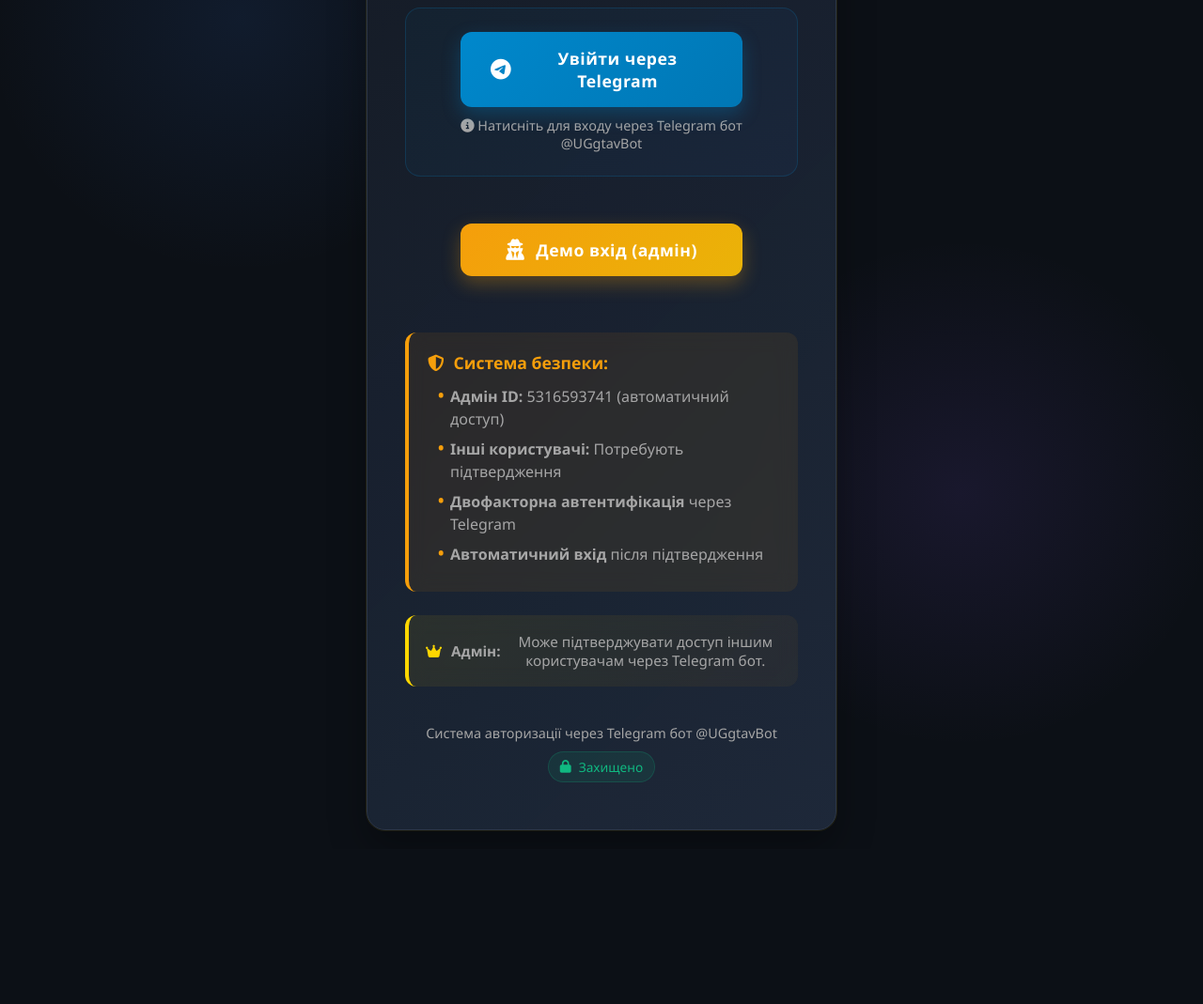
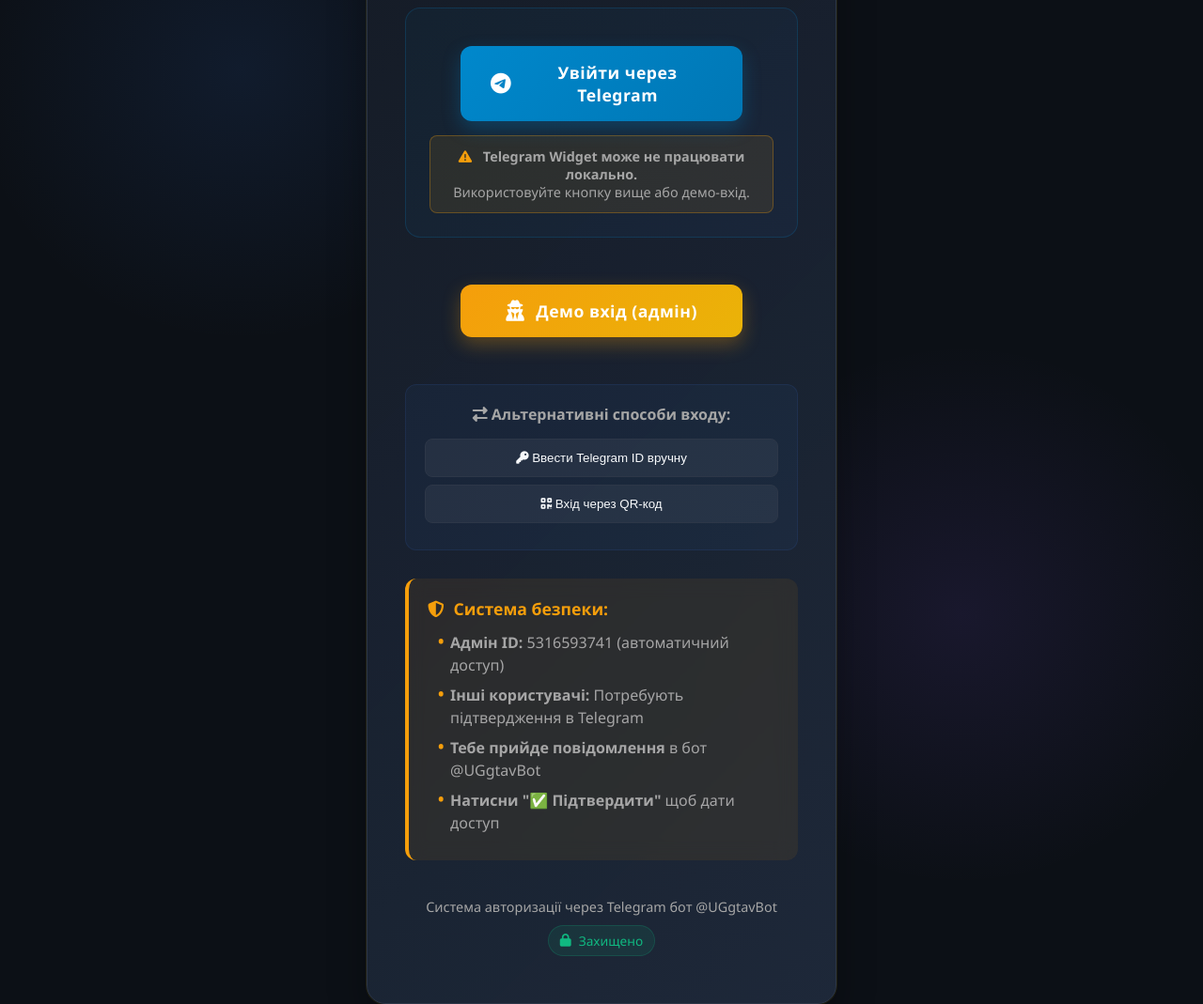
Before and after one commit to swetatop/manual, a plain HTML site: page login.html in a window 1280 px wide. Shown: the part 360-1429 px from the top of the page at 94% size. Before the commit the page ends 1264 px from the top, so only its background shows below. Drawn offline with Linux system fonts and the light colour scheme; a script that the page names is missing.

Commit message:
Update Telegram button and widget styles
Refactor Telegram button styles and functionality.

```diff
--- a/login.html
+++ b/login.html
@@ -116,8 +116,8 @@
             margin-right: auto;
         }
 
-        /* Telegram Button */
-        .telegram-btn-container {
+        /* Telegram Widget */
+        .telegram-widget-container {
             margin: 30px 0;
             padding: 25px;
             background: linear-gradient(135deg, rgba(0, 136, 204, 0.05), rgba(59, 130, 246, 0.05));
@@ -126,15 +126,21 @@
             position: relative;
             z-index: 2;
             transition: all 0.3s ease;
+            min-height: 120px;
+            display: flex;
+            flex-direction: column;
+            align-items: center;
+            justify-content: center;
         }
 
-        .telegram-btn-container:hover {
+        .telegram-widget-container:hover {
             border-color: var(--primary);
             box-shadow: 0 10px 25px rgba(0, 136, 204, 0.15);
             transform: translateY(-2px);
         }
 
-        .telegram-login-btn {
+        /* Telegram Button (резервный вариант) */
+        .telegram-btn {
             display: inline-flex;
             align-items: center;
             justify-content: center;
@@ -157,34 +163,16 @@
             position: relative;
             overflow: hidden;
             z-index: 2;
+            margin-top: 15px;
         }
 
-        .telegram-login-btn:hover {
+        .telegram-btn:hover {
             transform: translateY(-5px);
             box-shadow: 0 12px 25px rgba(0, 136, 204, 0.4);
             background: linear-gradient(135deg, #0077b5, #006699);
         }
 
-        .telegram-login-btn:active {
-            transform: translateY(-2px);
-        }
-
-        .telegram-login-btn::before {
-            content: '';
-            position: absolute;
-            top: 0;
-            left: -100%;
-            width: 100%;
-            height: 100%;
-            background: linear-gradient(90deg, transparent, rgba(255, 255, 255, 0.2), transparent);
-            transition: 0.5s;
-        }
-
-        .telegram-login-btn:hover::before {
-            left: 100%;
-        }
-
-        .telegram-login-btn i {
+        .telegram-btn i {
             font-size: 1.4rem;
         }
 
@@ -294,27 +282,6 @@
             line-height: 1;
         }
 
-        /* Админ информация */
-        .admin-only {
-            background: linear-gradient(135deg, rgba(255, 215, 0, 0.08), rgba(245, 158, 11, 0.05));
-            border-left: 4px solid var(--admin-gold);
-            padding: 18px;
-            border-radius: 12px;
-            margin-top: 25px;
-            position: relative;
-            z-index: 2;
-            backdrop-filter: blur(10px);
-        }
-
-        .admin-only p {
-            color: var(--text-gray);
-            margin: 0;
-            font-size: 0.95rem;
-            display: flex;
-            align-items: center;
-            gap: 10px;
-        }
-
         /* Футер */
         .footer {
             margin-top: 40px;
@@ -337,6 +304,27 @@
             border: 1px solid rgba(16, 185, 129, 0.2);
         }
 
+        /* Секретная кнопка теста */
+        .secret-test-btn {
+            position: fixed;
+            bottom: 20px;
+            right: 20px;
+            background: rgba(107, 114, 128, 0.3);
+            color: var(--text-gray);
+            border: 1px solid var(--border);
+            padding: 8px 16px;
+            border-radius: 8px;
+            font-size: 0.8rem;
+            cursor: pointer;
+            opacity: 0.3;
+            transition: opacity 0.3s;
+            z-index: 9999;
+        }
+
+        .secret-test-btn:hover {
+            opacity: 0.8;
+        }
+
         @media (max-width: 768px) {
             .login-card {
                 padding: 40px 25px;
@@ -350,12 +338,12 @@
                 font-size: 1.6rem;
             }
 
-            .telegram-login-btn, .admin-demo-btn {
+            .telegram-btn, .admin-demo-btn {
                 padding: 14px 28px;
                 font-size: 1rem;
             }
 
-            .telegram-btn-container {
+            .telegram-widget-container {
                 padding: 20px;
             }
         }
@@ -378,6 +366,45 @@
                 font-size: 1rem;
             }
         }
+
+        /* Пульсация */
+        @keyframes pulse {
+            0% { box-shadow: 0 0 0 0 rgba(0, 136, 204, 0.4); }
+            70% { box-shadow: 0 0 0 10px rgba(0, 136, 204, 0); }
+            100% { box-shadow: 0 0 0 0 rgba(0, 136, 204, 0); }
+        }
+
+        .telegram-widget-container.pulse {
+            animation: pulse 2s infinite;
+        }
+
+        /* Стили для альтернативных методов */
+        .alternative-methods {
+            margin-top: 20px;
+            padding: 20px;
+            background: rgba(59, 130, 246, 0.05);
+            border-radius: 12px;
+            border: 1px solid rgba(59, 130, 246, 0.1);
+        }
+
+        .method-btn {
+            display: block;
+            width: 100%;
+            padding: 12px;
+            margin: 8px 0;
+            background: rgba(255, 255, 255, 0.05);
+            border: 1px solid var(--border);
+            border-radius: 8px;
+            color: var(--text-light);
+            text-align: center;
+            cursor: pointer;
+            transition: all 0.3s;
+        }
+
+        .method-btn:hover {
+            background: rgba(59, 130, 246, 0.1);
+            border-color: var(--primary);
+        }
     </style>
 </head>
 <body>
@@ -394,19 +421,24 @@
                 <h2>Вхід до адмін панелі</h2>
                 <p>Використовуйте Telegram для входу в систему. Доступ для адміністратора та підтверджених модераторів.</p>
 
-                <!-- Telegram Button -->
-                <div class="telegram-btn-container">
+                <!-- Telegram Widget (ОСНОВНОЙ СПОСОБ) -->
+                <div class="telegram-widget-container" id="telegramWidget">
+                    <script async
+                        src="https://telegram.org/js/telegram-widget.js?22"
+                        data-telegram-login="UGgtavBot"
+                        data-size="large"
+                        data-auth-url="https://swetatop.github.io/manual/auth-handler.html"
+                        data-request-access="write">
+                    </script>
+
+                    <!-- Альтернативная кнопка если виджет не загрузился -->
                     <a href="https://oauth.telegram.org/auth?bot_id=8506586970&origin=https://swetatop.github.io&request_access=write&embed=1&return_to=https://swetatop.github.io/manual/auth-handler.html"
-                       class="telegram-login-btn"
-                       id="telegramLoginBtn">
+                       class="telegram-btn"
+                       id="telegramBtnAlt"
+                       style="display: none;">
                         <i class="fab fa-telegram-plane"></i>
                         Увійти через Telegram
                     </a>
-
-                    <p style="color: var(--text-gray); font-size: 0.9rem; margin-top: 10px;">
-                        <i class="fas fa-info-circle"></i>
-                        Натисніть для входу через Telegram бот @UGgtavBot
-                    </p>
                 </div>
 
                 <!-- Демо кнопка для админа -->
@@ -420,21 +452,30 @@
                     <p>Перевіряємо доступ...</p>
                 </div>
 
+                <!-- Альтернативные методы входа -->
+                <div class="alternative-methods" id="altMethods" style="display: none;">
+                    <h4 style="color: var(--text-gray); margin-bottom: 15px; font-size: 1rem;">
+                        <i class="fas fa-exchange-alt"></i> Альтернативні способи входу:
+                    </h4>
+
+                    <button class="method-btn" onclick="window.location.href='auth-manual.html'">
+                        <i class="fas fa-key"></i> Ввести Telegram ID вручну
+                    </button>
+
+                    <button class="method-btn" onclick="window.location.href='auth-qr.html'">
+                        <i class="fas fa-qrcode"></i> Вхід через QR-код
+                    </button>
+                </div>
+
                 <!-- Информация о системе -->
                 <div class="info-box">
                     <h4><i class="fas fa-shield-alt"></i> Система безпеки:</h4>
                     <ul>
                         <li><strong>Адмін ID:</strong> 5316593741 (автоматичний доступ)</li>
-                        <li><strong>Інші користувачі:</strong> Потребують підтвердження</li>
-                        <li><strong>Двофакторна автентифікація</strong> через Telegram</li>
-                        <li><strong>Автоматичний вхід</strong> після підтвердження</li>
+                        <li><strong>Інші користувачі:</strong> Потребують підтвердження в Telegram</li>
+                        <li><strong>Тебе прийде повідомлення</strong> в бот @UGgtavBot</li>
+                        <li><strong>Натисни "✅ Підтвердити"</strong> щоб дати доступ</li>
                     </ul>
-                </div>
-
-                <!-- Информация только для админа -->
-                <div class="admin-only">
-                    <p><i class="fas fa-crown" style="color: var(--admin-gold);"></i>
-                        <strong>Адмін:</strong> Може підтверджувати доступ іншим користувачам через Telegram бот.</p>
                 </div>
             </div>
 
@@ -454,11 +495,6 @@
         const ADMIN_ID = "5316593741";
         const BOT_USERNAME = "UGgtavBot";
         const BOT_ID = "8506586970";
-
-        // DOM элементы
-        const telegramBtn = document.getElementById('telegramLoginBtn');
-        const demoBtn = document.getElementById('demoBtn');
-        const loading = document.getElementById('loading');
 
         // Проверяем если уже авторизован
         function checkExistingAuth() {
@@ -502,12 +538,47 @@
             return false;
         }
 
+        // Проверяем Telegram Widget
+        function checkTelegramWidget() {
+            setTimeout(() => {
+                const widget = document.querySelector('[data-telegram-login]');
+                console.log('Telegram Widget статус:', widget ? 'Завантажено' : 'Не завантажено');
+
+                if (!widget || !widget.offsetParent) {
+                    console.log('Telegram Widget не завантажився, показуємо альтернативну кнопку');
+                    document.getElementById('telegramBtnAlt').style.display = 'flex';
+                    document.getElementById('altMethods').style.display = 'block';
+
+                    // Показываем инструкцию
+                    const telegramContainer = document.getElementById('telegramWidget');
+                    telegramContainer.innerHTML += `
+                        <div style="
+                            background: rgba(245, 158, 11, 0.1);
+                            border: 1px solid rgba(245, 158, 11, 0.3);
+                            border-radius: 8px;
+                            padding: 12px;
+                            margin-top: 15px;
+                            font-size: 0.9rem;
+                            color: var(--text-gray);
+                        ">
+                            <i class="fas fa-exclamation-triangle" style="color: #F59E0B; margin-right: 8px;"></i>
+                            <strong>Telegram Widget може не працювати локально.</strong><br>
+                            Використовуйте кнопку вище або демо-вхід.
+                        </div>
+                    `;
+                } else {
+                    console.log('Telegram Widget працює нормально');
+                    document.querySelector('.telegram-widget-container').classList.add('pulse');
+                }
+            }, 3000);
+        }
+
         // Демо вход для админа
         function demoAdminLogin() {
             console.log('Демо вхід адміна...');
 
-            demoBtn.style.display = 'none';
-            loading.style.display = 'block';
+            document.getElementById('demoBtn').style.display = 'none';
+            document.getElementById('loading').style.display = 'block';
 
             setTimeout(() => {
                 const userData = {
@@ -546,6 +617,7 @@
                 'error': '#EF4444'
             };
 
+            const loading = document.getElementById('loading');
             loading.innerHTML = `
                 <div class="loading-spinner" style="border-top-color: ${colors[type]};"></div>
                 <p style="color: ${colors[type]}; font-weight: 500;">${message}</p>
@@ -554,8 +626,8 @@
 
         // Инициализация
         window.onload = function() {
-            console.log('Сторінка завантажена');
-            console.log('Бот:', BOT_USERNAME, 'ID:', BOT_ID);
+            console.log('=== СИСТЕМА АВТОРИЗАЦІЇ UKRAINE GTA 5 ===');
+            console.log('Бот:', BOT_USERNAME);
             console.log('Адмін ID:', ADMIN_ID);
 
             // Проверяем авторизацию
@@ -563,11 +635,10 @@
                 console.log('Потрібна авторизація');
             }
 
-            // Анимация кнопки
-            telegramBtn.style.opacity = '1';
-            telegramBtn.style.transform = 'translateY(0)';
+            // Проверяем Telegram Widget
+            checkTelegramWidget();
 
-            // Проверяем если открыт в iframe
+            // Проверяем если открыт в iframe Telegram
             if (window.self !== window.top) {
                 console.log('Відкрито в iframe Telegram');
                 document.querySelector('.info-box').innerHTML += `
@@ -578,11 +649,6 @@
                 `;
             }
         };
-
-        // CSS для плавного появления
-        telegramBtn.style.opacity = '0';
-        telegramBtn.style.transform = 'translateY(10px)';
-        telegramBtn.style.transition = 'opacity 0.5s ease, transform 0.5s ease';
     </script>
 </body>
 </html>
```
